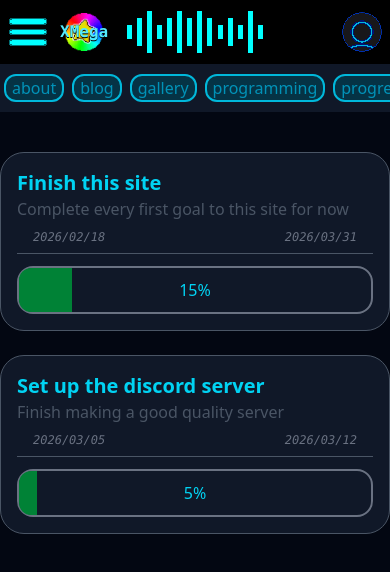
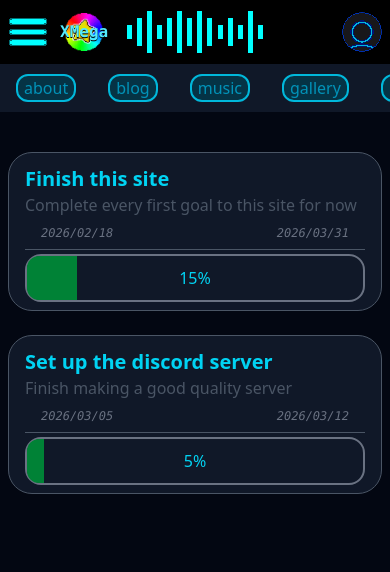
Before and after one commit to XMegaLatiosX/XMega-domain, a React (Vite) app: page /progress in a window 390 px wide. Shown: the top 572 px of the page. Built offline with nearby package versions, Linux system fonts and the light colour scheme.

Commit message:
every page fits on mobile devices

```diff
--- a/src/components/navupperbar.jsx
+++ b/src/components/navupperbar.jsx
@@ -2,8 +2,8 @@ import { Link } from "react-router-dom"
 
 function UpperBarButton({ label, to }) {
     return (
-        <Link className="h-full flex justify-center items-center" to={to}>
-            <span className="h-7/12 bg-cyan-950 rounded-xl mx-1 border-2 border-cyan-500 px-1.5 text-cyan-600">
+        <Link className="h-full flex justify-center items-center mx-1 px-2" to={to}>
+            <span className="whitespace-nowrap h-7/12 bg-cyan-950 rounded-xl mx-1 border-2 border-cyan-500 px-1.5 text-cyan-600">
                 {label}
             </span>
         </Link>
@@ -15,7 +15,7 @@ function NavUpperBar() {
         <div className="UpperBar bg-gray-900 w-full h-12 flex justify-around overflow-scroll">
             <UpperBarButton to="/about" label="about"></UpperBarButton>
             <UpperBarButton to="/blog" label="blog"></UpperBarButton>
-            {/* <UpperBarButton to="/music" label="music"></UpperBarButton> dont know what to put here yet... */}
+            <UpperBarButton to="/music" label="music"></UpperBarButton>
             <UpperBarButton to="/gallery" label="gallery"></UpperBarButton>
             <UpperBarButton to="/programming" label="programming"></UpperBarButton>
             <UpperBarButton to="/progress" label="progress"></UpperBarButton>
--- a/src/pages/blog/create-post.jsx
+++ b/src/pages/blog/create-post.jsx
@@ -229,10 +229,10 @@ function CreatePost() {
             <NavUpperBar/>
             <Sidebar/>
             <main className="w-screen h-[calc(100vh-7rem)] overflow-auto pt-2">
-                <div className="w-full flex justify-center p-8 h-full">
+                <div className="w-full flex justify-center p-2 sm:p-8 h-9/10 sm:h-full">
 
                     <form className="relative w-full max-w-250 bg-gray-900 rounded-lg flex flex-col px-8 py-4 overflow-auto" onSubmit={handle_submit}>
-
+                        <h1 className="font-bold text-4xl text-cyan-600 mb-8">create post</h1>
                         <div className="flex flex-row justify-around gap-4">
 
                             <div className="relative flex justify-center items-center h-7.5 w-7.5 border rounded-sm border-cyan-600 bg-gray-950 hover:border-cyan-900 transition-all duration-300">
@@ -262,7 +262,7 @@ function CreatePost() {
 
                         <a onClick={add_content_block} className="h-12 w-12 rounded-md font-bold text-3xl flex justify-center items-center pb-1.5 select-none text-cyan-600 bg-gray-950 border border-transparent hover:border-[rgb(83,91,243)] transition-all duration-300">+</a>
 
-                        <button type="submit" className="fixed bottom-14 right-16 border-2 h-8 w-32 p-0 rounded-md border-cyan-950  hover:border-[rgb(83,91,243)] "><span className="w-full h-full select-none text-md flex items-center justify-center text-cyan-600">Create Post</span></button>
+                        <button type="submit" className="fixed bottom-12 right-4 bg-gray-950 sm:bottom-14 sm:right-16 border-2 h-8 w-32 p-0 rounded-md border-cyan-950  hover:border-[rgb(83,91,243)] "><span className="w-full h-full select-none text-md flex items-center justify-center text-cyan-600">Create Post</span></button>
                     </form>
 
                 </div>
--- a/src/pages/progress.jsx
+++ b/src/pages/progress.jsx
@@ -10,7 +10,7 @@ function Progress() {
             <Header/>
             <NavUpperBar/>
             <Sidebar/>
-            <main className="relative w-screen h-[calc(100vh-7rem)] overflow-auto pt-2">
+            <main className="relative w-screen h-[calc(100vh-7rem)] overflow-auto pt-2 px-2">
                 <div className="w-full flex justify-center py-8">
                     <div className="flex flex-col grow max-w-200">
                         {
@@ -24,7 +24,7 @@ function Progress() {
                                     width: goal.percentage+'%'
                                 }
 
-                                return <div key={goal.name} className="rounded-3xl bg-gray-900 p-4 mb-6 border border-gray-600">
+                                return <div key={goal.name} className="rounded-3xl bg-gray-900 px-4 pt-3 pb-2 mb-6 border border-gray-600">
 
                                     <h3 className="font-bold text-cyan-400 text-xl">{goal.name}</h3>
                                     <p className="text-gray-600">{goal.description}</p>
@@ -34,7 +34,7 @@ function Progress() {
                                         <span className="font-extralight font-mono text-xs italic text-gray-500 float-right">{get_date(goal.deadline)}</span>
                                     </div>
 
-                                    <hr className="w-full text-gray-600 mb-3"></hr>
+                                    <hr className="w-full text-gray-600 mb-1"></hr>
 
                                     <div className="select-none w-12/12 h-12 rounded-2xl border-2 border-gray-500 items-center flex relative">
                                         <span className="w-full text-center absolute text-cyan-400">{goal.percentage + "%"}</span>
--- a/src/pages/self-improvement/others-improvement.jsx
+++ b/src/pages/self-improvement/others-improvement.jsx
@@ -47,7 +47,7 @@ function Skill({id, thumbnail, name, description, current, target, rating}) {
             {thumbnail ? <img src={thumbnail} className="h-16" /> : null}
             <span className="text-4xl font-bold pixel-font">{name}</span>
             <span className="m-4 text-lg">{description}</span>
-            <div className="flex flex-row items-center gap-2">
+            <div className="flex flex-row items-center gap-2 w-full">
 
                 <img src={current} className={`w-16 h-16 ${current? "": "opacity-0"}`}/>
 
@@ -135,7 +135,7 @@ function Others_improvement() {
             <NavUpperBar/>
             <Sidebar/>
             <main className="relative w-screen h-[calc(100vh-7rem)] overflow-auto pt-16">
-                <div className="h-full flex flex-col gap-16 items-center">
+                <div className="h-full flex flex-col gap-16 items-center px-4">
                     <div className="flex flex-row h-32 items-center w-full justify-center gap-4">
                         <img src={star_icon} className="h-full"/>
                         <span className="pixel-font text-7xl text-cyan-500 text-center">{nickname}</span>
--- a/src/pages/self-improvement/self_improvement.jsx
+++ b/src/pages/self-improvement/self_improvement.jsx
@@ -47,8 +47,8 @@ function Trait({id, on_delete, on_change, name, description, rating}) {
     }, [trait_name, trait_description, trait_rating])
 
     return (
-        <div className="relative flex flex-col bg-gray-800 px-3 pb-16">
-            <hr className="text-gray-600 mb-10"/>
+        <div className="relative flex flex-col bg-gray-800 px-3 pb-20">
+            <hr className="text-gray-600 mb-6"/>
             <a onClick={() => on_delete(id)} className="whitespace-nowrap absolute flex justify-center items-center right-0 top-0 px-2 min-w-8 h-7 bg-red-800 hover:bg-red-900 rounded-bl-sm text-red-300 hover:text-red-500 font-bold transition-all duration-300">remove trait X</a>
 
             <span className="pl-1.5">name:</span>
@@ -463,11 +463,11 @@ function Self_improvement() {
             <NavUpperBar/>
             <Sidebar/>
             <main className="relative w-screen h-[calc(100vh-7rem)] overflow-auto pt-2">
-                <div className="w-full flex flex-col justify-center items-center py-8">
-                    <span className=" text-7xl text-cyan-500 font-bold mb-16">
+                <div className="w-full flex flex-col justify-center items-center py-8 px-2">
+                    <span className="whitespace-nowrap text-7xl text-cyan-500 font-bold mb-16">
                         Skill tracker
                     </span>
-                    <div className="flex flex-col grow max-w-200">
+                    <div className="flex flex-col grow w-full max-w-200">
                         {
                             skills?.length > 0?
                                 skills.map(skill => {
```
